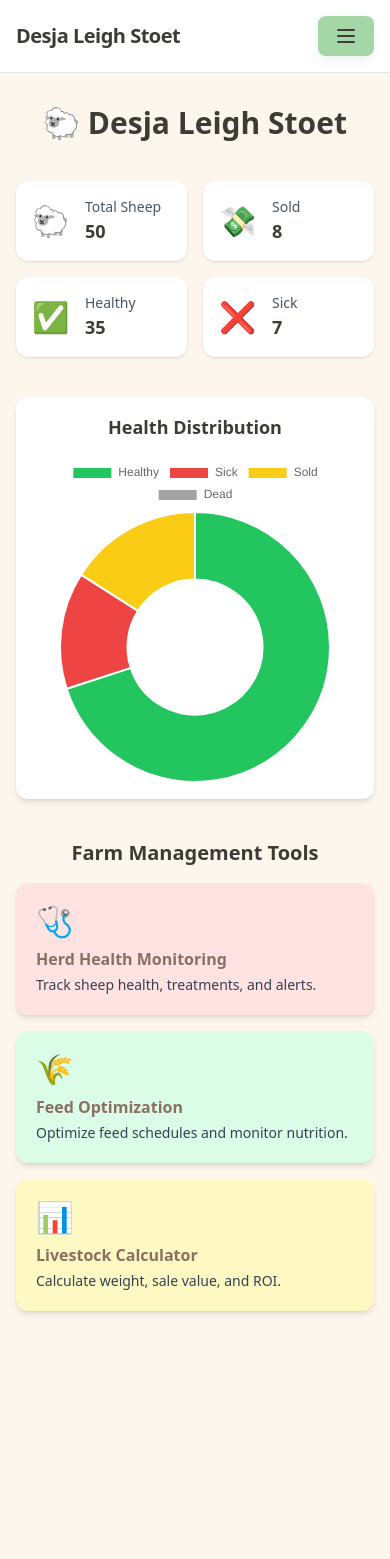
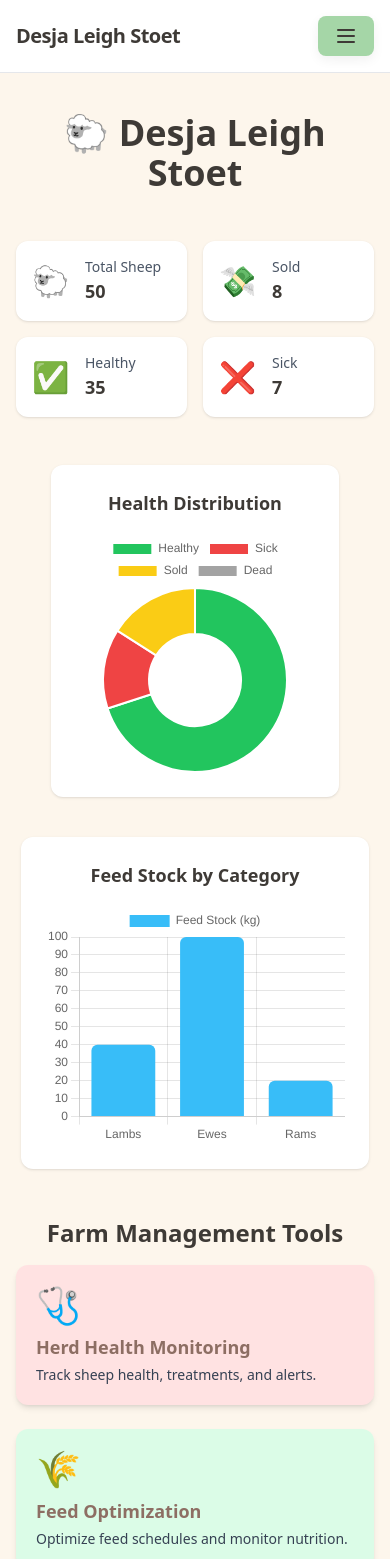
Before and after one commit to diegoallies/Desja-Leigh-Stoet, a Next.js app: page / in a window 390 px wide. Shown: the top 1559 px of the page. Before the commit the page ends 1343 px from the top, so only its background shows below. Built offline with nearby package versions, Linux system fonts and the light colour scheme.

Commit message:
Update page.tsx

```diff
--- a/src/app/page.tsx
+++ b/src/app/page.tsx
@@ -6,12 +6,15 @@ import {
   ArcElement,
   Tooltip,
   Legend,
+  CategoryScale,
+  LinearScale,
+  BarElement,
 } from 'chart.js'
-import { Doughnut } from 'react-chartjs-2'
+import { Doughnut, Bar } from 'react-chartjs-2'
 import Link from 'next/link'
+import 'animate.css'
 
-
-ChartJS.register(ArcElement, Tooltip, Legend)
+ChartJS.register(ArcElement, Tooltip, Legend, CategoryScale, LinearScale, BarElement)
 
 type Sheep = {
   id: string
@@ -23,17 +26,27 @@ type Sheep = {
   notes?: string
 }
 
+type FeedEntry = {
+  category: string
+  stockKg: number
+}
+
 export default function HomePage() {
   const [sheepList, setSheepList] = useState<Sheep[]>([])
+  const [feedData, setFeedData] = useState<FeedEntry[]>([])
 
   useEffect(() => {
-    async function loadDummyData() {
-      const res = await fetch('/sheep-data.json')
-      const data = await res.json()
-      setSheepList(data)
+    async function fetchData() {
+      const resSheep = await fetch('/sheep-data.json')
+      const sheep = await resSheep.json()
+      setSheepList(sheep)
+
+      const resFeed = await fetch('/feed-data.json')
+      const feed = await resFeed.json()
+      setFeedData(feed)
     }
 
-    loadDummyData()
+    fetchData()
   }, [])
 
   const total = sheepList.length
@@ -54,30 +67,52 @@ export default function HomePage() {
     ],
   }
 
+  const feedBarChart = {
+    labels: feedData.map(f => f.category),
+    datasets: [
+      {
+        label: 'Feed Stock (kg)',
+        data: feedData.map(f => f.stockKg),
+        backgroundColor: '#38bdf8',
+        borderRadius: 6,
+      },
+    ],
+  }
+
   return (
-    <main className="min-h-screen bg-[#fdf6ec] text-[#3e3a36]">
-
-      <div className="max-w-7xl mx-auto px-4 sm:px-6 py-8 space-y-10">
-        <h1 className="text-3xl sm:text-4xl font-bold text-center">🐑 Desja Leigh Stoet</h1>
+    <main className="min-h-screen bg-[#fdf6ec] text-[#3e3a36] animate__animated animate__fadeIn">
+      <div className="max-w-7xl mx-auto px-4 sm:px-6 py-10 space-y-12">
+        <h1 className="text-4xl font-bold text-center">🐑 Desja Leigh Stoet</h1>
 
         {/* STAT CARDS */}
-        <section className="grid grid-cols-2 sm:grid-cols-4 gap-4 sm:gap-6">
+        <section className="grid grid-cols-2 sm:grid-cols-4 gap-4 sm:gap-6 animate__animated animate__fadeInUp">
           <StatCard title="Total Sheep" value={total} icon="🐑" />
           <StatCard title="Sold" value={sold} icon="💸" />
           <StatCard title="Healthy" value={healthy} icon="✅" />
           <StatCard title="Sick" value={sick} icon="❌" />
         </section>
 
-        {/* CHART */}
-        <section className="bg-white rounded-xl shadow-md p-4 sm:p-6 mx-auto w-full max-w-md sm:max-w-3xl">
-          <h2 className="text-lg sm:text-xl font-semibold mb-4 text-center">Health Distribution</h2>
-          <Doughnut data={chartData} />
+        {/* CHARTS */}
+        <section className="grid grid-cols-1 md:grid-cols-2 gap-10 items-center animate__animated animate__fadeInUp">
+          <div className="bg-white rounded-xl shadow p-6 max-w-sm mx-auto">
+            <h2 className="text-lg font-semibold mb-4 text-center">Health Distribution</h2>
+            <div className="h-60">
+              <Doughnut data={chartData} />
+            </div>
+          </div>
+
+          <div className="bg-white rounded-xl shadow p-6 max-w-lg mx-auto">
+            <h2 className="text-lg font-semibold mb-4 text-center">Feed Stock by Category</h2>
+            <div className="h-60">
+              <Bar data={feedBarChart} options={{ responsive: true, maintainAspectRatio: false }} />
+            </div>
+          </div>
         </section>
 
         {/* TOOL LINKS */}
-        <section>
-          <h2 className="text-xl sm:text-2xl font-semibold mb-4 text-center">Farm Management Tools</h2>
-          <div className="grid grid-cols-1 sm:grid-cols-2 md:grid-cols-3 gap-4 sm:gap-6">
+        <section className="animate__animated animate__fadeInUp">
+          <h2 className="text-2xl font-semibold mb-4 text-center">Farm Management Tools</h2>
+          <div className="grid grid-cols-1 sm:grid-cols-2 md:grid-cols-3 gap-6">
             <ToolCard
               title="Herd Health Monitoring"
               description="Track sheep health, treatments, and alerts."
@@ -101,6 +136,11 @@ export default function HomePage() {
             />
           </div>
         </section>
+
+        {/* FOOTER */}
+        <footer className="text-center text-sm text-gray-500 pt-12 pb-6 border-t border-gray-200">
+          © {new Date().getFullYear()} Desja Leigh Stoet — Built with love by Diego Allies
+        </footer>
       </div>
     </main>
   )
@@ -134,10 +174,10 @@ function ToolCard({
   return (
     <Link
       href={href}
-      className={`block p-5 sm:p-6 rounded-xl shadow-md hover:shadow-lg transition ${color}`}
+      className={`block p-5 sm:p-6 rounded-xl shadow-md hover:shadow-xl transition duration-300 ${color}`}
     >
-      <div className="text-3xl sm:text-4xl mb-2">{icon}</div>
-      <h3 className="text-base sm:text-lg font-semibold mb-1">{title}</h3>
+      <div className="text-4xl mb-2">{icon}</div>
+      <h3 className="text-lg font-semibold mb-1">{title}</h3>
       <p className="text-sm text-gray-700">{description}</p>
     </Link>
   )
```
